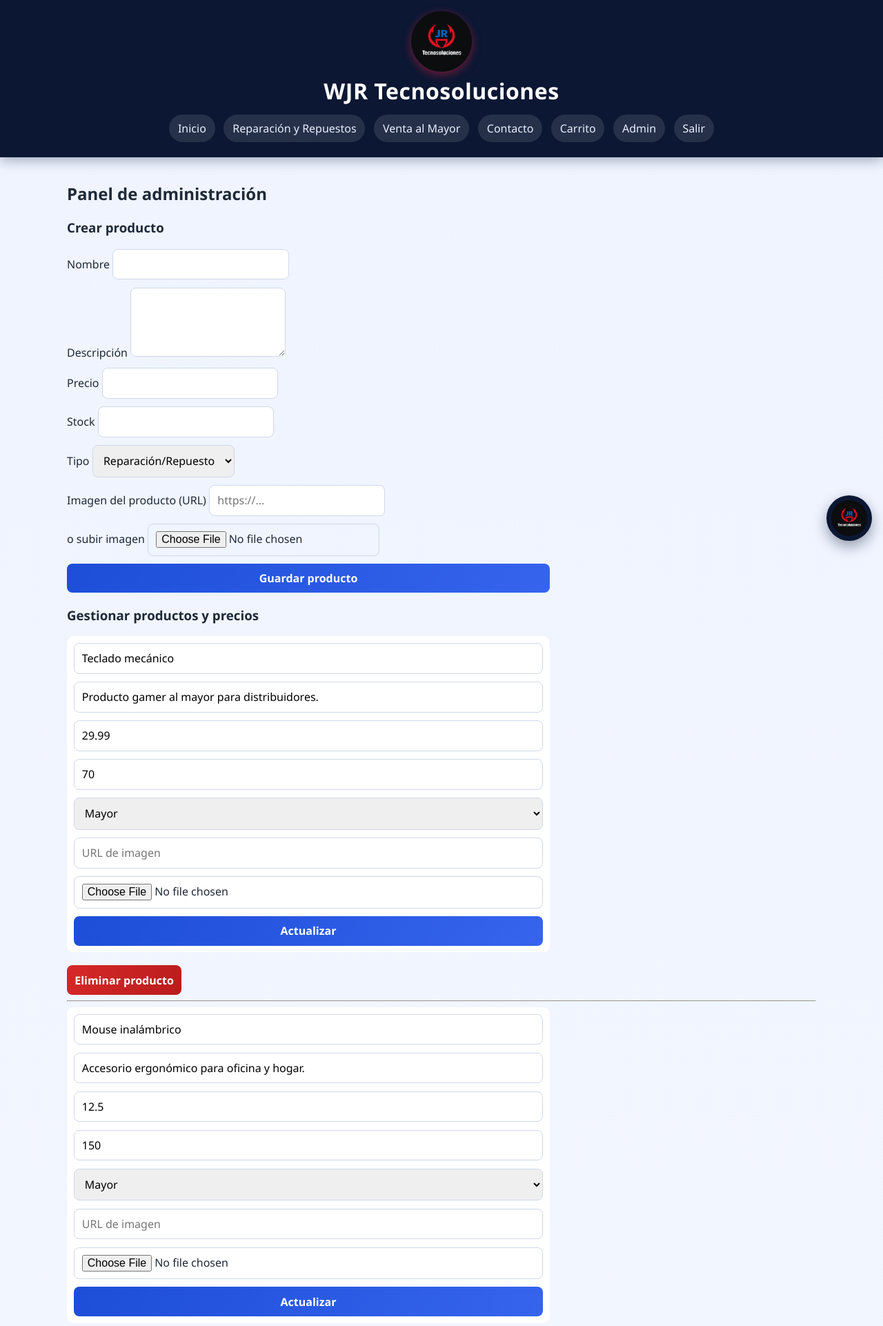
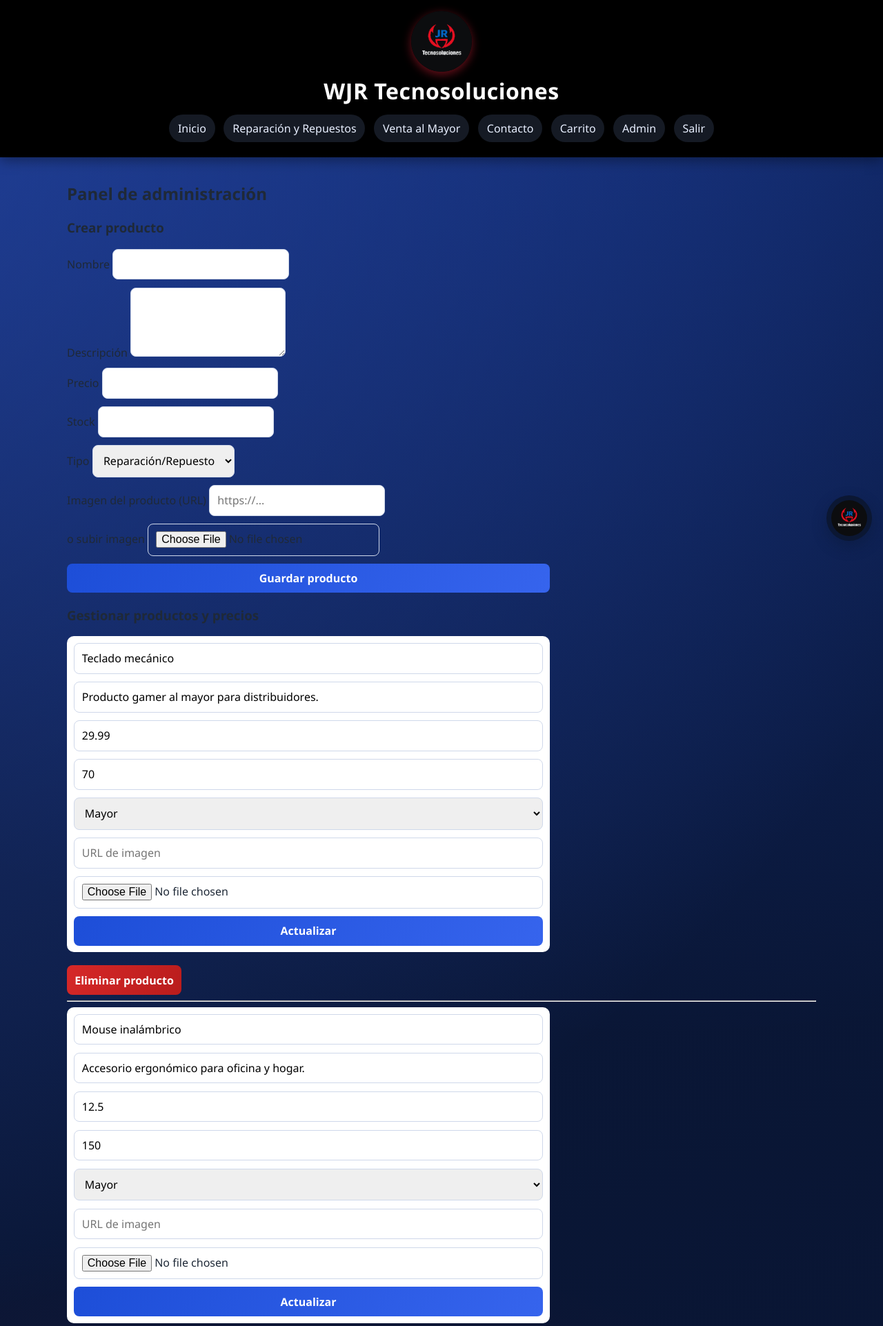
Before and after one commit to Dreamzxd/WJR-TECNO, a Flask app: page /admin in a window 1280 px wide. Shown: the top 1922 px of the page at 69% size. Run offline with Flask 3, Linux system fonts and the light colour scheme; a user stored in the database is signed in; data comes from the database, SQL or seed files in the repository.

Commit message:
Unifica estilo de menús con tema de login

```diff
--- a/static/styles.css
+++ b/static/styles.css
@@ -11,15 +11,22 @@
 body {
   font-family: 'Segoe UI', Tahoma, Geneva, Verdana, sans-serif;
   margin: 0;
-  background: linear-gradient(180deg, #eff4ff 0%, var(--bg) 100%);
+  background-color: #081126;
+  background-image:
+    radial-gradient(circle at 18% 22%, rgba(54, 100, 237, .55) 0%, rgba(8, 17, 38, 0) 38%),
+    radial-gradient(circle at 82% 14%, rgba(29, 78, 216, .45) 0%, rgba(8, 17, 38, 0) 36%),
+    radial-gradient(circle at 50% 78%, rgba(239, 35, 60, .2) 0%, rgba(8, 17, 38, 0) 34%),
+    linear-gradient(160deg, #050b19 0%, #0a1737 45%, #07112a 100%);
+  background-size: 160% 160%;
+  animation: neon-wave 16s ease-in-out infinite;
   color: var(--text);
 }
 
 .main-header {
-  background: #0b1733;
+  background: #000;
   color: white;
   padding: 1rem 1.2rem 1.4rem;
-  box-shadow: 0 4px 18px rgba(11, 23, 51, .35);
+  box-shadow: 0 4px 18px rgba(0, 0, 0, .4);
 }
 
 .brand-wrap {
@@ -37,12 +44,12 @@ nav { display: flex; justify-content: center; gap: .8rem; flex-wrap: wrap; }
 nav a {
   color: #e8efff;
   text-decoration: none;
-  background: rgba(255, 255, 255, .11);
+  background: rgba(148, 181, 255, .14);
   padding: .55rem .8rem;
   border-radius: 999px;
   transition: all .2s ease;
 }
-nav a:hover { background: rgba(255,255,255,.26); transform: translateY(-1px); }
+nav a:hover { background: rgba(148, 181, 255, .28); transform: translateY(-1px); }
 
 main { padding: 1rem 2rem 4.5rem; max-width: 1150px; margin: 0 auto; }
 .hero, .about-us, .social-box {
```
